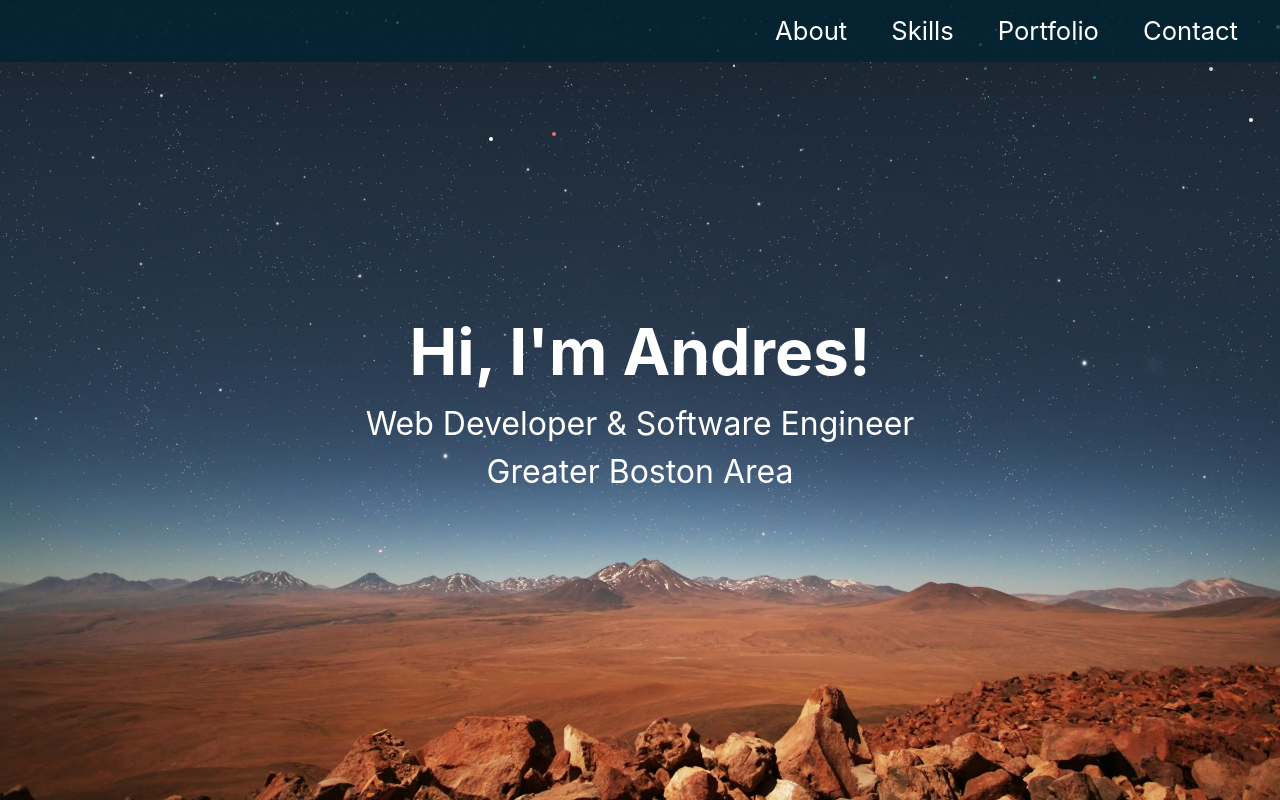
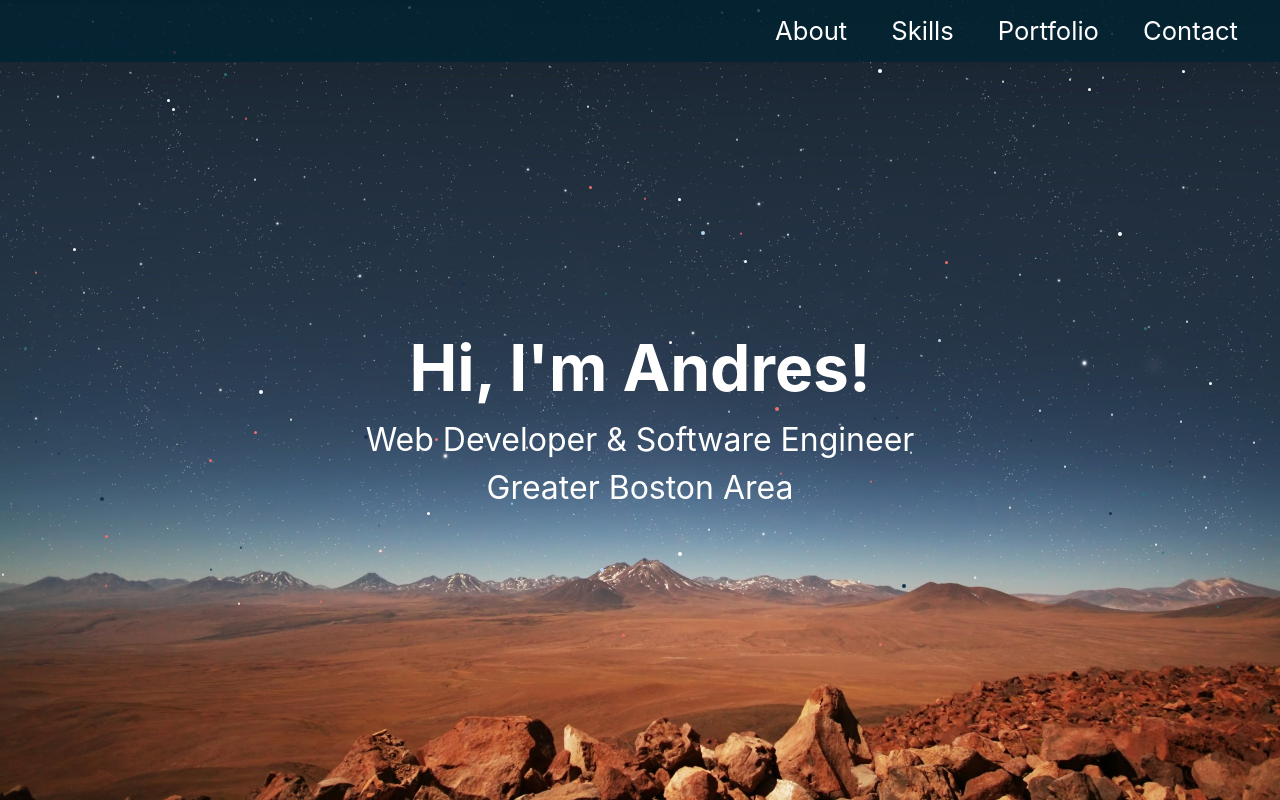
Before and after one commit to discocisco/portfolio-old, a React app: page / in a window 1280 px wide. Shown: the top 800 px of the page. Built offline with nearby package versions, Linux system fonts and the light colour scheme.

Commit message:
Change default background color
- Add enough stars for 4k backgrounds

```diff
--- a/src/css/Intro.scss
+++ b/src/css/Intro.scss
@@ -3,8 +3,9 @@
   color: $white;
   display: flex;
   flex-direction: column;
-  height: 100vh;
-  justify-content: center;
+  min-height: 100vh;
+  transform: translateY(40%);
+  // justify-content: center;
 
   .intro-name {
     font-size: 4em;
--- a/src/css/Parallax.scss
+++ b/src/css/Parallax.scss
@@ -24,10 +24,10 @@ $black: #000;
 
 // n is number of stars required
 @function multiple-box-shadow($n) {
-  $value: '#{random(2000)}px #{random(2000)}px #{random-color()}';
+  $value: '#{random(2545)}px #{random(2545)}px #{random-color()}';
 
   @for $i from 2 through $n {
-    $value: '#{$value} , #{random(2000)}px #{random(2000)}px #{random-color()}';
+    $value: '#{$value} , #{random(2545)}px #{random(2545)}px #{random-color()}';
   }
 
   @return unquote($value);
--- a/src/css/index.scss
+++ b/src/css/index.scss
@@ -5,6 +5,7 @@ $carminepink: #ef6f6c;
 $myrtlegreen: #297373;
 $black: #000;
 $internetblack: #333;
+$brickred: #19262e;
 $turqoise: #55dde0;
 
 @import './devicons';
@@ -17,7 +18,8 @@ $turqoise: #55dde0;
 html,
 body {
   // background-attachment: fixed;
-  background-color: #003455;
+  // background-color: #003455;
+  background-color: $brickred;
   // background-image: url('../img/DesertNightStars.jpg');
   // background-repeat: no-repeat;
   // background-size: cover;
@@ -29,7 +31,7 @@ body {
 
 #browser {
   background-attachment: fixed;
-  background-color: $internetblack;
+  background-color: $brickred;
   background-image: url('../img/DesertNightStars.jpg');
   background-repeat: no-repeat;
   background-size: cover;
```
